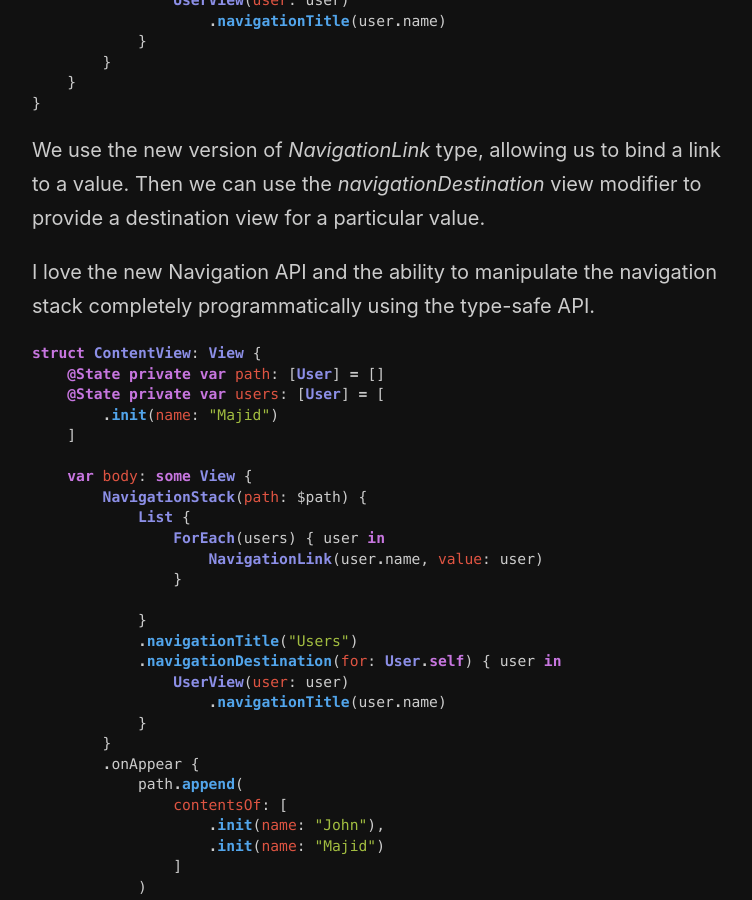
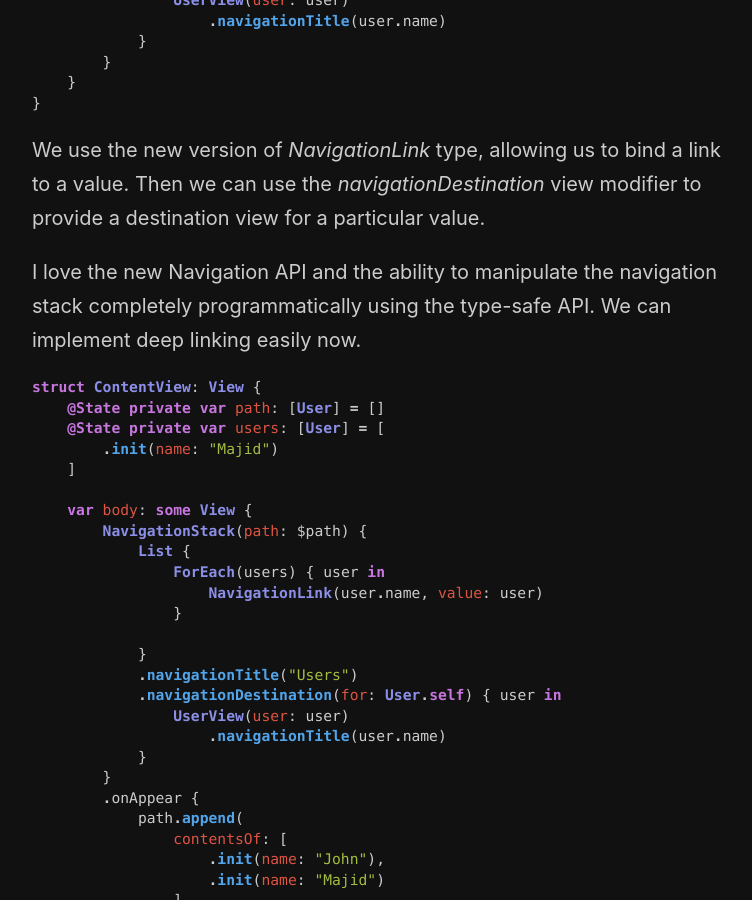
Before and after one commit to mecid/mecid.github.io, a Jekyll site: the page built from _posts/2022-06-07-what-is-new-in-swiftui-after-wwdc22.md, in a window 1280 px wide and 900 px high, scrolled down 961 px. Shown: the whole window, without its empty margins (258-1010 px from the left). Built offline with Jekyll 4.4.1, drawn with Linux system fonts in a browser that asks for light colours.

Commit message:
another update to what is new in swiftui post

````diff
--- a/_posts/2022-06-07-what-is-new-in-swiftui-after-wwdc22.md
+++ b/_posts/2022-06-07-what-is-new-in-swiftui-after-wwdc22.md
@@ -35,7 +35,7 @@ struct ContentView: View {
 
 We use the new version of *NavigationLink* type, allowing us to bind a link to a value. Then we can use the *navigationDestination* view modifier to provide a destination view for a particular value.
 
-I love the new Navigation API and the ability to manipulate the navigation stack completely programmatically using the type-safe API.
+I love the new Navigation API and the ability to manipulate the navigation stack completely programmatically using the type-safe API. We can implement deep linking easily now.
 
 ```swift
 struct ContentView: View {
````
